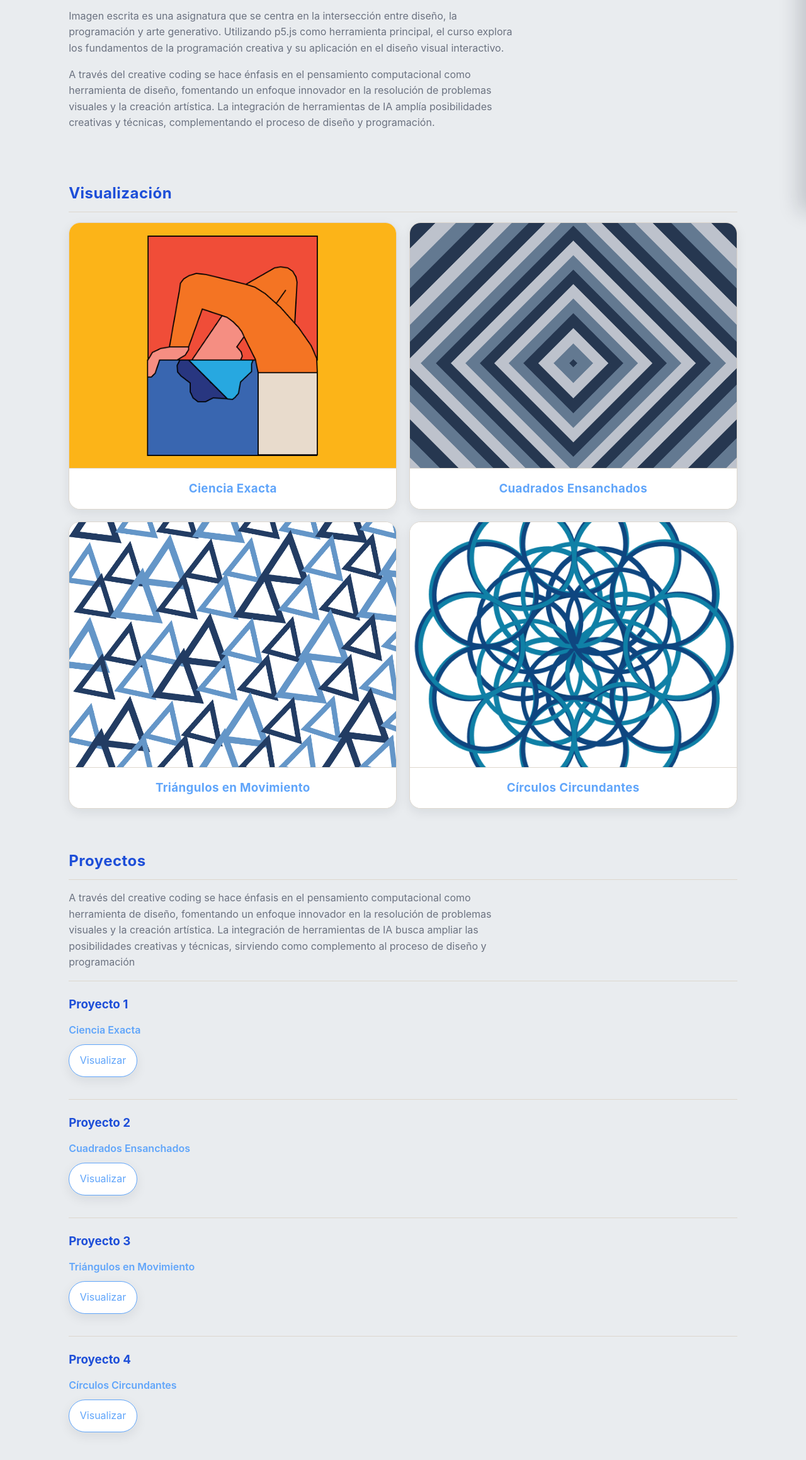
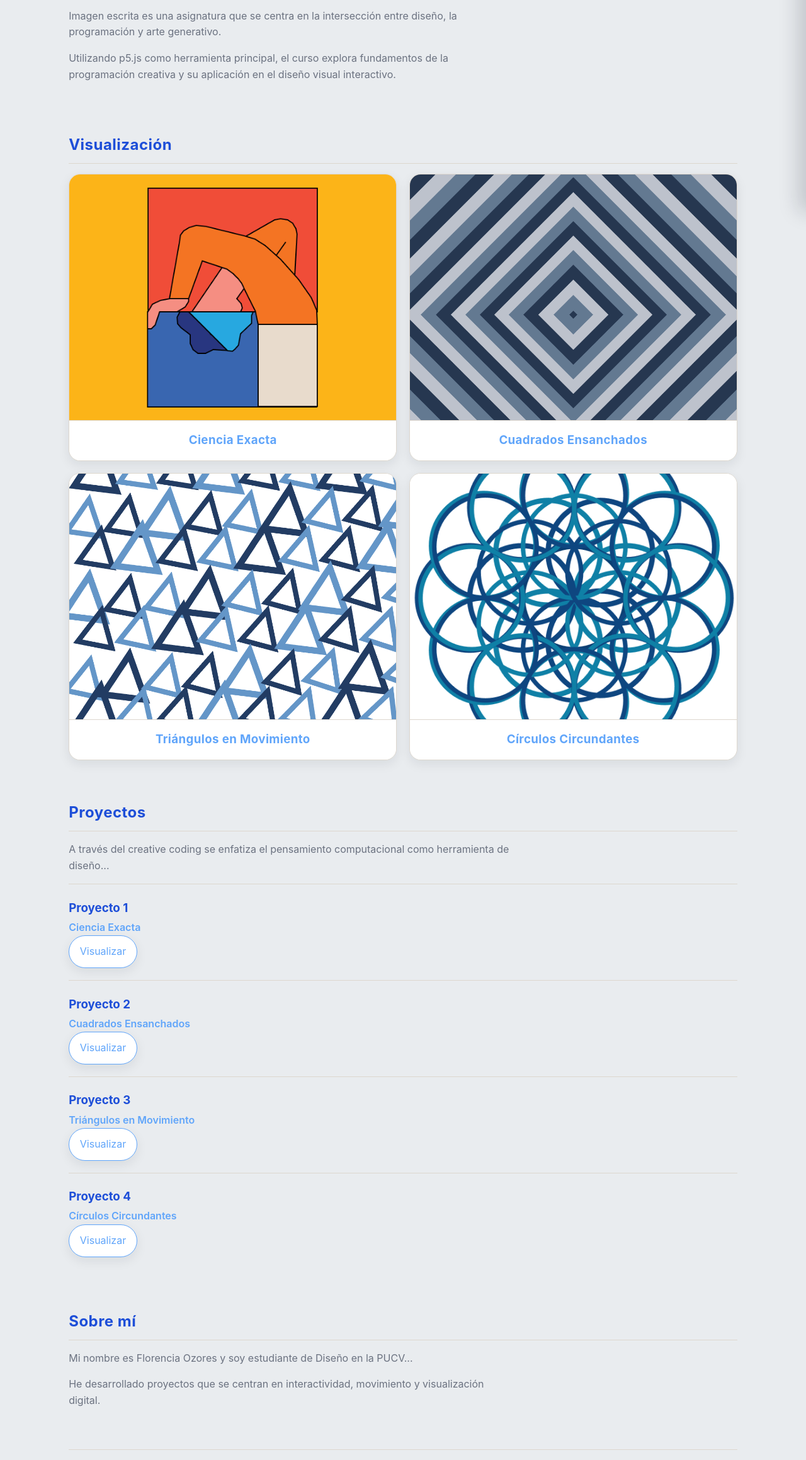
Before and after one commit to floozores/Florencia-Ozores-IE-2025, a plain HTML site: page index.html in a window 1280 px wide. Shown: the part 464-2782 px from the top of the page at 63% size. Drawn offline with Linux system fonts and the light colour scheme.

Commit message:
act pics

```diff
--- a/index.html
+++ b/index.html
@@ -5,34 +5,33 @@
   <meta name="viewport" content="width=device-width, initial-scale=1" />
   <title>Portafolio Imágen Escrita 2025</title>
   <meta name="description" content="Portafolio Imágen Escrita 2025 — Florencia Ozores. Diseño, programación y arte generativo." />
-  <link rel="stylesheet" href="assets/css/styles.css?v=14" />
+  <link rel="stylesheet" href="assets/css/styles.css?v=22" />
 </head>
 <body>
 
-  <!-- Botón circular (casita) que abre/cierra el ÍNDICE LATERAL DERECHO -->
-  <button class="fab-home" id="fabHome" aria-label="Abrir índice">
+  <!-- Botón circular (casita) -->
+  <button class="fab-home" id="fabHome" aria-label="Abrir menú">
     <svg width="22" height="22" viewBox="0 0 24 24" fill="none" aria-hidden="true">
       <path d="M3 10.5L12 3l9 7.5V21a1 1 0 0 1-1 1h-5v-6H9v6H4a1 1 0 0 1-1-1v-10.5z" stroke="currentColor" stroke-width="1.6" fill="none" stroke-linecap="round" stroke-linejoin="round"/>
     </svg>
   </button>
 
-  <!-- ÍNDICE LATERAL DERECHO (drawer) -->
-  <aside class="drawer" id="drawer" aria-hidden="true" aria-label="Índice de secciones" role="navigation">
+  <!-- Menú lateral derecho -->
+  <aside class="drawer" id="drawer" aria-hidden="true">
     <div class="drawer-panel">
       <nav class="drawer-nav">
-        <!-- Enlaces ANCLA (JS forzará el scroll) -->
         <a href="#home">Inicio</a>
         <a href="#visualizacion">Visualización</a>
         <a href="#proyectos">Proyectos</a>
         <a href="#sobre">Sobre mí</a>
       </nav>
     </div>
-    <button class="drawer-overlay" id="drawerOverlay" aria-label="Cerrar índice"></button>
+    <button class="drawer-overlay" id="drawerOverlay" aria-label="Cerrar menú"></button>
   </aside>
 
   <!-- Franja animada -->
-  <section class="banner" aria-hidden="true">
-    <canvas id="heroCanvas"></canvas>
+  <section class="banner">
+    <canvas id="heroCanvas" aria-hidden="true"></canvas>
   </section>
 
   <!-- Contenido -->
@@ -40,49 +39,28 @@
     <!-- INICIO -->
     <section id="home" class="section hero">
       <h1>Portafolio Imágen Escrita 2025</h1>
-
-      <p class="lead">
-        Imagen escrita es una asignatura que se centra en la intersección entre diseño, la programación y arte generativo.
-        Utilizando p5.js como herramienta principal, el curso explora los fundamentos de la programación creativa y su
-        aplicación en el diseño visual interactivo.
-      </p>
-      <p class="lead">
-        A través del creative coding se hace énfasis en el pensamiento computacional como herramienta de diseño,
-        fomentando un enfoque innovador en la resolución de problemas visuales y la creación artística. La integración de
-        herramientas de IA amplía posibilidades creativas y técnicas, complementando el proceso de diseño y programación.
-      </p>
+      <p class="lead">Imagen escrita es una asignatura que se centra en la intersección entre diseño, la programación y arte generativo.</p>
+      <p class="lead">Utilizando p5.js como herramienta principal, el curso explora fundamentos de la programación creativa y su aplicación en el diseño visual interactivo.</p>
     </section>
 
     <!-- VISUALIZACIÓN -->
     <section id="visualizacion" class="section">
       <h2 class="section-title">Visualización</h2>
-
       <div class="gallery grid-2x2">
         <figure class="card">
-          <div class="media">
-            <img src="assets/img/ciencia-exacta.png" alt="Ciencia Exacta">
-          </div>
+          <div class="media"><img src="assets/img/ciencia-exacta.png" alt="Ciencia Exacta"></div>
           <figcaption class="caption-band"><h3>Ciencia Exacta</h3></figcaption>
         </figure>
-
         <figure class="card">
-          <div class="media">
-            <img src="assets/img/cuadrados-ensanchados.png" alt="Cuadrados Ensanchados">
-          </div>
+          <div class="media"><img src="assets/img/cuadrados-ensanchados.png" alt="Cuadrados Ensanchados"></div>
           <figcaption class="caption-band"><h3>Cuadrados Ensanchados</h3></figcaption>
         </figure>
-
         <figure class="card">
-          <div class="media">
-            <img src="assets/img/triangulos-movimiento.png" alt="Triángulos en Movimiento">
-          </div>
+          <div class="media"><img src="assets/img/triangulos-movimiento.png" alt="Triángulos en Movimiento"></div>
           <figcaption class="caption-band"><h3>Triángulos en Movimiento</h3></figcaption>
         </figure>
-
         <figure class="card">
-          <div class="media">
-            <img src="assets/img/circulos-circundantes.png" alt="Círculos Circundantes">
-          </div>
+          <div class="media"><img src="assets/img/circulos-circundantes.png" alt="Círculos Circundantes"></div>
           <figcaption class="caption-band"><h3>Círculos Circundantes</h3></figcaption>
         </figure>
       </div>
@@ -91,61 +69,19 @@
     <!-- PROYECTOS -->
     <section id="proyectos" class="section">
       <h2 class="section-title">Proyectos</h2>
+      <p class="projects-intro">A través del creative coding se enfatiza el pensamiento computacional como herramienta de diseño...</p>
 
-      <p class="projects-intro">
-        A través del creative coding se hace énfasis en el pensamiento computacional como herramienta de diseño, fomentando un enfoque innovador en la resolución de problemas visuales y la creación artística. La integración de herramientas de IA busca ampliar las posibilidades creativas y técnicas, sirviendo como complemento al proceso de diseño y programación
-      </p>
-
-      <article class="task">
-        <header class="task-hd"><h3>Proyecto 1</h3></header>
-        <div class="task-body">
-          <p class="sub">Ciencia Exacta</p>
-          <div class="task-links">
-            <a class="btn" href="https://wiki.ead.pucv.cl/Encargo_1_IE_-_Ciencia_Exacta_/_Florencia_Ozores" target="_blank" rel="noopener">Visualizar</a>
-          </div>
-        </div>
-      </article>
-
-      <article class="task">
-        <header class="task-hd"><h3>Proyecto 2</h3></header>
-        <div class="task-body">
-          <p class="sub">Cuadrados Ensanchados</p>
-          <div class="task-links">
-            <a class="btn" href="https://wiki.ead.pucv.cl/Encargo_2_IE_-_Florencia_Ozores" target="_blank" rel="noopener">Visualizar</a>
-          </div>
-        </div>
-      </article>
-
-      <article class="task">
-        <header class="task-hd"><h3>Proyecto 3</h3></header>
-        <div class="task-body">
-          <p class="sub">Triángulos en Movimiento</p>
-          <div class="task-links">
-            <a class="btn" href="https://wiki.ead.pucv.cl/Encargo_3_IE_-_Florencia_Ozores" target="_blank" rel="noopener">Visualizar</a>
-          </div>
-        </div>
-      </article>
-
-      <article class="task">
-        <header class="task-hd"><h3>Proyecto 4</h3></header>
-        <div class="task-body">
-          <p class="sub">Círculos Circundantes</p>
-          <div class="task-links">
-            <a class="btn" href="https://wiki.ead.pucv.cl/Encargo_4_IE_-_Florencia_Ozores" target="_blank" rel="noopener">Visualizar</a>
-          </div>
-        </div>
-      </article>
+      <article class="task"><h3>Proyecto 1</h3><p class="sub">Ciencia Exacta</p><a class="btn" href="https://wiki.ead.pucv.cl/Encargo_1_IE_-_Ciencia_Exacta_/_Florencia_Ozores" target="_blank">Visualizar</a></article>
+      <article class="task"><h3>Proyecto 2</h3><p class="sub">Cuadrados Ensanchados</p><a class="btn" href="https://wiki.ead.pucv.cl/Encargo_2_IE_-_Florencia_Ozores" target="_blank">Visualizar</a></article>
+      <article class="task"><h3>Proyecto 3</h3><p class="sub">Triángulos en Movimiento</p><a class="btn" href="https://wiki.ead.pucv.cl/Encargo_3_IE_-_Florencia_Ozores" target="_blank">Visualizar</a></article>
+      <article class="task"><h3>Proyecto 4</h3><p class="sub">Círculos Circundantes</p><a class="btn" href="https://wiki.ead.pucv.cl/Encargo_4_IE_-_Florencia_Ozores" target="_blank">Visualizar</a></article>
     </section>
 
     <!-- SOBRE MÍ -->
     <section id="sobre" class="section">
       <h2 class="section-title">Sobre mí</h2>
-      <p class="about">
-        Mi nombre es Florencia Ozores y soy estudiante de Diseño en la Pontificia Universidad Católica de Valparaíso (PUCV). En la asignatura de Imagen Escrita he explorado el código creativo mediante p5.js, descubriendo cómo la programación puede integrarse al proceso de diseño para abrir nuevas posibilidades expresivas. Esta experiencia me ha permitido experimentar con lenguajes digitales y comprender la lógica detrás de la creación visual interactiva.
-      </p>
-      <p class="about">
-        A partir de este cruce entre técnica y estética, he desarrollado proyectos que se centran en la interactividad, el movimiento y la visualización digital, buscando que el diseño no solo sea una imagen estática, sino una experiencia que evoluciona con la acción del usuario.
-      </p>
+      <p class="about">Mi nombre es Florencia Ozores y soy estudiante de Diseño en la PUCV...</p>
+      <p class="about">He desarrollado proyectos que se centran en interactividad, movimiento y visualización digital.</p>
     </section>
 
     <footer class="footer">
@@ -154,6 +90,6 @@
     </footer>
   </main>
 
-  <script src="assets/js/main.js?v=10" defer></script>
+  <script src="assets/js/main.js?v=22" defer></script>
 </body>
 </html>
```
